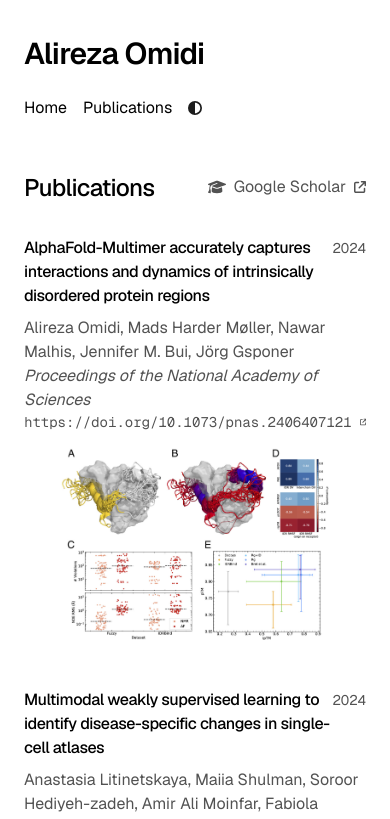
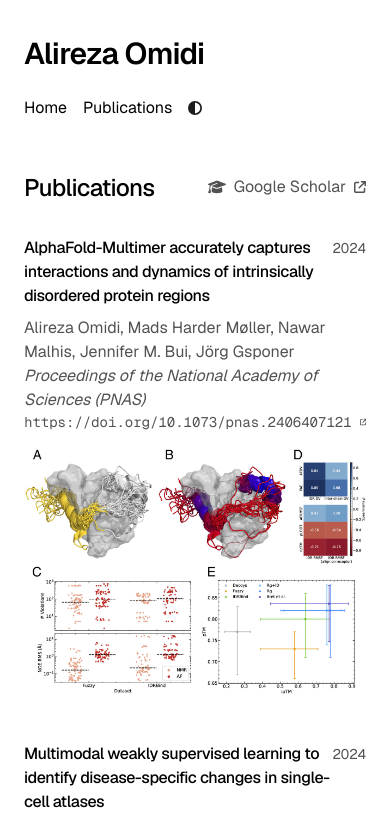
Before and after one commit to alirezaomidi/alirezaomidi.github.io, a Next.js app: page /publications in a window 390 px wide. Shown: the top 819 px of the page. Built offline with nearby package versions, Linux system fonts and the light colour scheme.

Commit message:
Update footer and publication components for improved presentation and accuracy. Restored Instagram link in footer, adjusted publication image handling for better responsiveness, and corrected journal name format in publication data to include abbreviation (PNAS).

```diff
--- a/app/components/footer.tsx
+++ b/app/components/footer.tsx
@@ -27,9 +27,9 @@ function SocialLinks() {
       <SocialLink href={socialLinks.scholar} icon={FaGraduationCap} />
       <SocialLink href={socialLinks.twitter} icon={FaXTwitter} />
       <SocialLink href={socialLinks.github} icon={FaGithub} />
-      <SocialLink href={socialLinks.instagram} icon={FaInstagram} />
       <SocialLink href={socialLinks.linkedin} icon={FaLinkedinIn} />
       <SocialLink href={socialLinks.email} icon={TbMailFilled} />
+      <SocialLink href={socialLinks.instagram} icon={FaInstagram} />
     </div>
   );
 }
--- a/app/components/publication-list.tsx
+++ b/app/components/publication-list.tsx
@@ -41,13 +41,14 @@ export function PublicationList({ publications, showImages = true }: Publication
                             </div>
                             {showImages && pub.figure && (
                                 <div className="mt-4">
-                                    <div className="relative aspect-[16/9] w-full overflow-hidden rounded-lg bg-white">
+                                    <div className="relative w-full overflow-hidden rounded-lg bg-white p-0">
                                         <Image
                                             src={pub.figure.url}
                                             alt={`Figure from ${pub.title}`}
-                                            fill
-                                            className="object-contain"
-                                            sizes="(min-width: 768px) 100vw, 50vw"
+                                            width={800}
+                                            height={400}
+                                            className="w-full h-auto object-contain"
+                                            unoptimized={!pub.figure.isLocal}
                                         />
                                     </div>
                                 </div>
--- a/app/publications/publication-data.tsx
+++ b/app/publications/publication-data.tsx
@@ -17,7 +17,7 @@ export const publications: Publication[] = [
     title: "AlphaFold-Multimer accurately captures interactions and dynamics of intrinsically disordered protein regions",
     year: 2024,
     authors: "Alireza Omidi, Mads Harder Møller, Nawar Malhis, Jennifer M. Bui, Jörg Gsponer",
-    journal: "Proceedings of the National Academy of Sciences",
+    journal: "Proceedings of the National Academy of Sciences (PNAS)",
     url: "https://doi.org/10.1073/pnas.2406407121",
     doi: "10.1073/pnas.2406407121",
     figure: {
```
